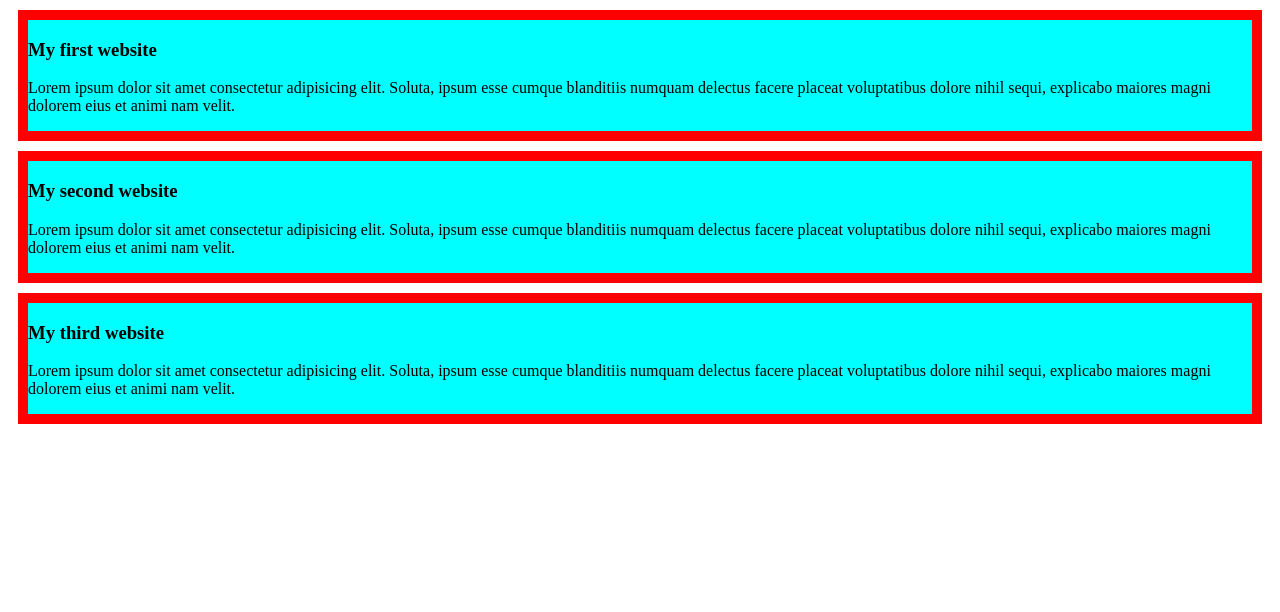
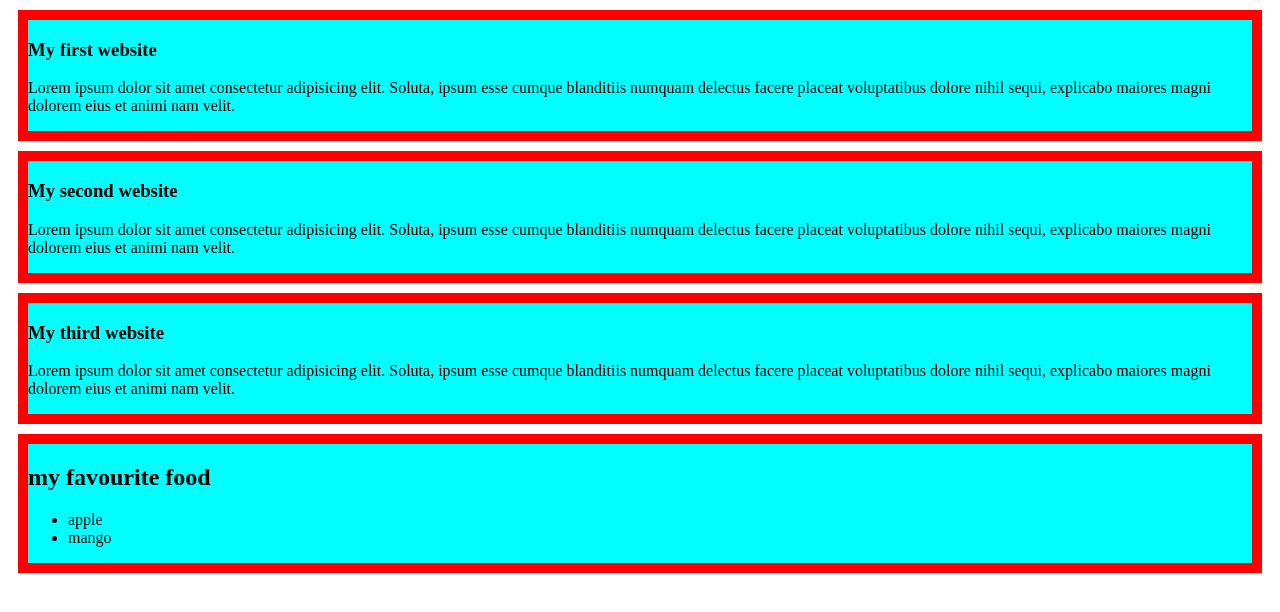
Before and after one commit to Dip-347/my-simple-website, a plain HTML site: page index.html in a window 1280 px wide. Drawn offline with Linux system fonts and the light colour scheme.

Commit message:
added my favourite fruit

```diff
--- a/index.html
+++ b/index.html
@@ -19,5 +19,12 @@
         <h3>My third website</h3>
         <p> Lorem ipsum dolor sit amet consectetur adipisicing elit. Soluta, ipsum esse cumque blanditiis numquam delectus facere placeat voluptatibus dolore nihil sequi, explicabo maiores magni dolorem eius et animi nam velit.</p>
     </div>
+    <div>
+        <h2>my favourite food</h2>
+        <ul>
+            <li>apple</li>
+            <li>mango</li>
+        </ul>
+    </div>
 </body>
 </html>
```
